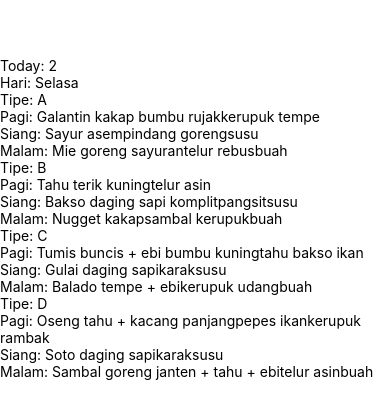
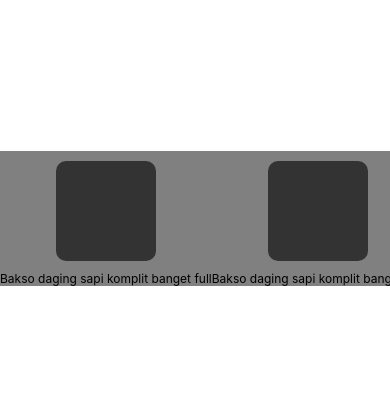
Before and after one commit to miftahafina/makan-apa, a React Native app: screen / in a window 390 px wide. Shown: the part 204-622 px from the top of the page. Built offline with nearby package versions, Linux system fonts and the light colour scheme.

Commit message:
Add box component

```diff
--- a/App.js
+++ b/App.js
@@ -1,6 +1,7 @@
 import React from 'react';
-import { StyleSheet, Text, View, AppRegistry } from 'react-native';
-import schedule from './databases/schedule.json'
+import { StyleSheet, Text, View, AppRegistry, ScrollView } from 'react-native';
+import schedule from './databases/schedule.json';
+import SideDishBox from './components/SideDishBox';
 
 export default class App extends React.Component {
   state = {
@@ -10,30 +11,45 @@ export default class App extends React.Component {
 
   render() {
     const { today, schedule } = this.state;
+    const { container, scrollHorizontalContainer } = styles;
 
     return (
-      <View style={styles.container}>
-        <Text>Today: {today}</Text>
-        <Text>Hari: { schedule[today].day }</Text>
-        <Text>Tipe: { schedule[today].type[0].name }</Text>
-        <Text>Pagi: { schedule[today].type[0].menu.breakfast }</Text>
-        <Text>Siang: { schedule[today].type[0].menu.lunch }</Text>
-        <Text>Malam: { schedule[today].type[0].menu.dinner }</Text>
+      // <View style={styles.container}>
+      //   <Text>Today: {today}</Text>
+      //   <Text>Hari: { schedule[today].day }</Text>
+      //   <Text>Tipe: { schedule[today].type[0].name }</Text>
+      //   <Text>Pagi: { schedule[today].type[0].menu.breakfast }</Text>
+      //   <Text>Siang: { schedule[today].type[0].menu.lunch }</Text>
+      //   <Text>Malam: { schedule[today].type[0].menu.dinner }</Text>
 
-        <Text>Tipe: { schedule[today].type[1].name }</Text>
-        <Text>Pagi: { schedule[today].type[1].menu.breakfast }</Text>
-        <Text>Siang: { schedule[today].type[1].menu.lunch }</Text>
-        <Text>Malam: { schedule[today].type[1].menu.dinner }</Text>
+      //   <Text>Tipe: { schedule[today].type[1].name }</Text>
+      //   <Text>Pagi: { schedule[today].type[1].menu.breakfast }</Text>
+      //   <Text>Siang: { schedule[today].type[1].menu.lunch }</Text>
+      //   <Text>Malam: { schedule[today].type[1].menu.dinner }</Text>
 
-        <Text>Tipe: { schedule[today].type[2].name }</Text>
-        <Text>Pagi: { schedule[today].type[2].menu.breakfast }</Text>
-        <Text>Siang: { schedule[today].type[2].menu.lunch }</Text>
-        <Text>Malam: { schedule[today].type[2].menu.dinner }</Text>
+      //   <Text>Tipe: { schedule[today].type[2].name }</Text>
+      //   <Text>Pagi: { schedule[today].type[2].menu.breakfast }</Text>
+      //   <Text>Siang: { schedule[today].type[2].menu.lunch }</Text>
+      //   <Text>Malam: { schedule[today].type[2].menu.dinner }</Text>
 
-        <Text>Tipe: { schedule[today].type[3].name }</Text>
-        <Text>Pagi: { schedule[today].type[3].menu.breakfast }</Text>
-        <Text>Siang: { schedule[today].type[3].menu.lunch }</Text>
-        <Text>Malam: { schedule[today].type[3].menu.dinner }</Text>
+      //   <Text>Tipe: { schedule[today].type[3].name }</Text>
+      //   <Text>Pagi: { schedule[today].type[3].menu.breakfast }</Text>
+      //   <Text>Siang: { schedule[today].type[3].menu.lunch }</Text>
+      //   <Text>Malam: { schedule[today].type[3].menu.dinner }</Text>
+      // </View>
+      <View style={container}>
+        <ScrollView
+          horizontal={true}
+          style={scrollHorizontalContainer}
+          showsHorizontalScrollIndicator={false}
+        >
+          <SideDishBox />
+          <SideDishBox />
+          <SideDishBox />
+          <SideDishBox />
+          <SideDishBox />
+          <SideDishBox />
+        </ScrollView>
       </View>
     );
   }
@@ -43,9 +59,14 @@ const styles = StyleSheet.create({
   container: {
     flex: 1,
     backgroundColor: '#fff',
-    alignItems: 'flex-start',
-    justifyContent: 'center',
+    alignItems: 'center',
+    flexDirection: 'row',
+    justifyContent: 'flex-start',
   },
+
+  scrollHorizontalContainer: {
+    // paddingHorizontal: 20
+  }
 });
 
 AppRegistry.registerComponent('App', () => App)
--- /dev/null
+++ b/components/SideDishBox.js
@@ -0,0 +1,37 @@
+import React from 'react';
+import { StyleSheet, Text, View, AppRegistry } from 'react-native';
+
+export default class SideDishBox extends React.Component {
+  render() {
+    const { box, text, container } = styles;
+
+    return (
+      <View style={container}>
+        <View style={box}></View>
+        <Text style={text}>Bakso daging sapi komplit banget full</Text>
+      </View>
+    );
+  }
+}
+
+const styles = StyleSheet.create({
+  container: {
+    flex: 1,
+    flexDirection: 'column',
+    justifyContent: 'center',
+    alignItems: 'center',
+    backgroundColor: 'gray'
+  },
+
+  box: {
+    backgroundColor: '#333',
+    borderRadius   : 10,
+    width          : 100,
+    height         : 100,
+    margin         : 10
+  },
+
+  text: {
+    fontSize: 12
+  }
+});
```
